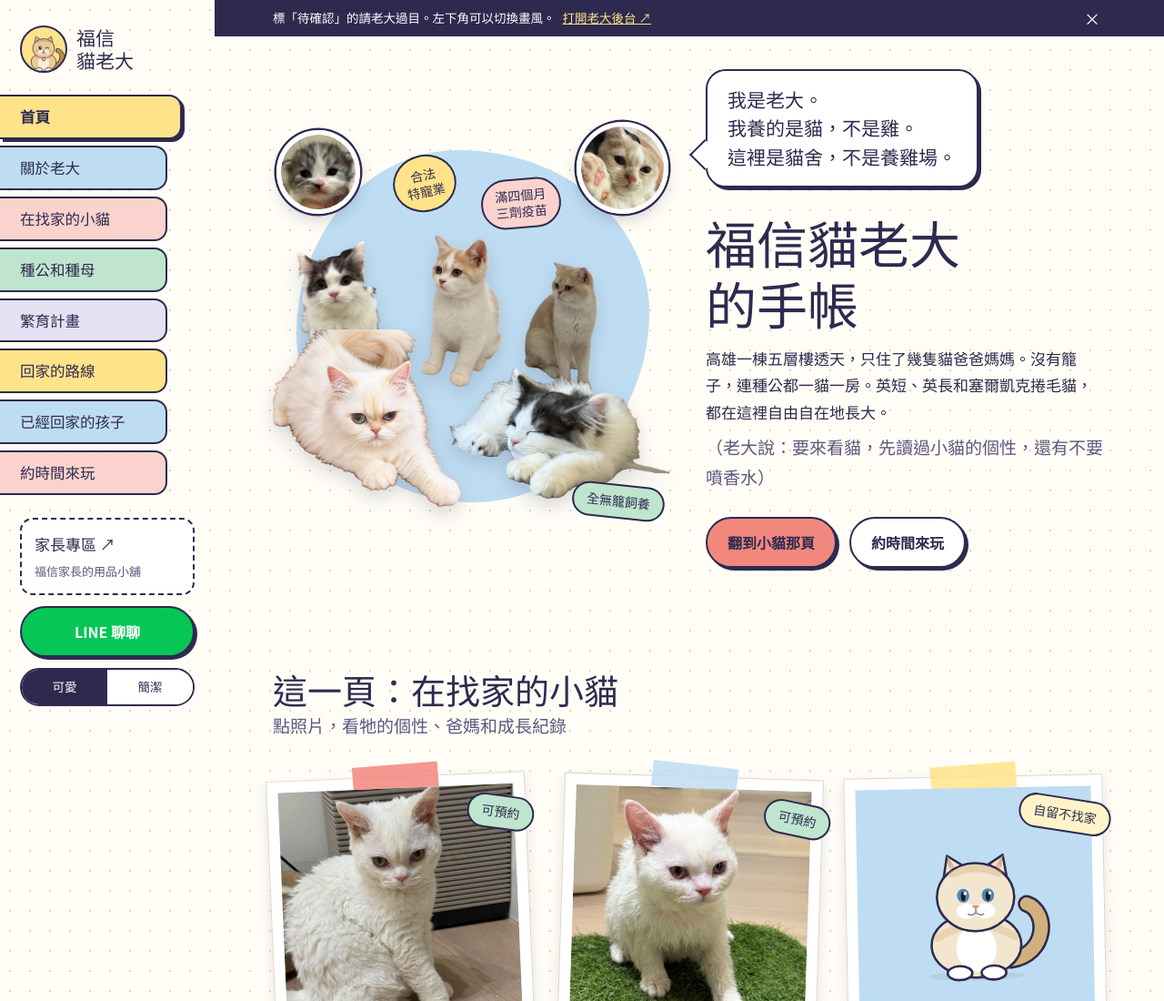
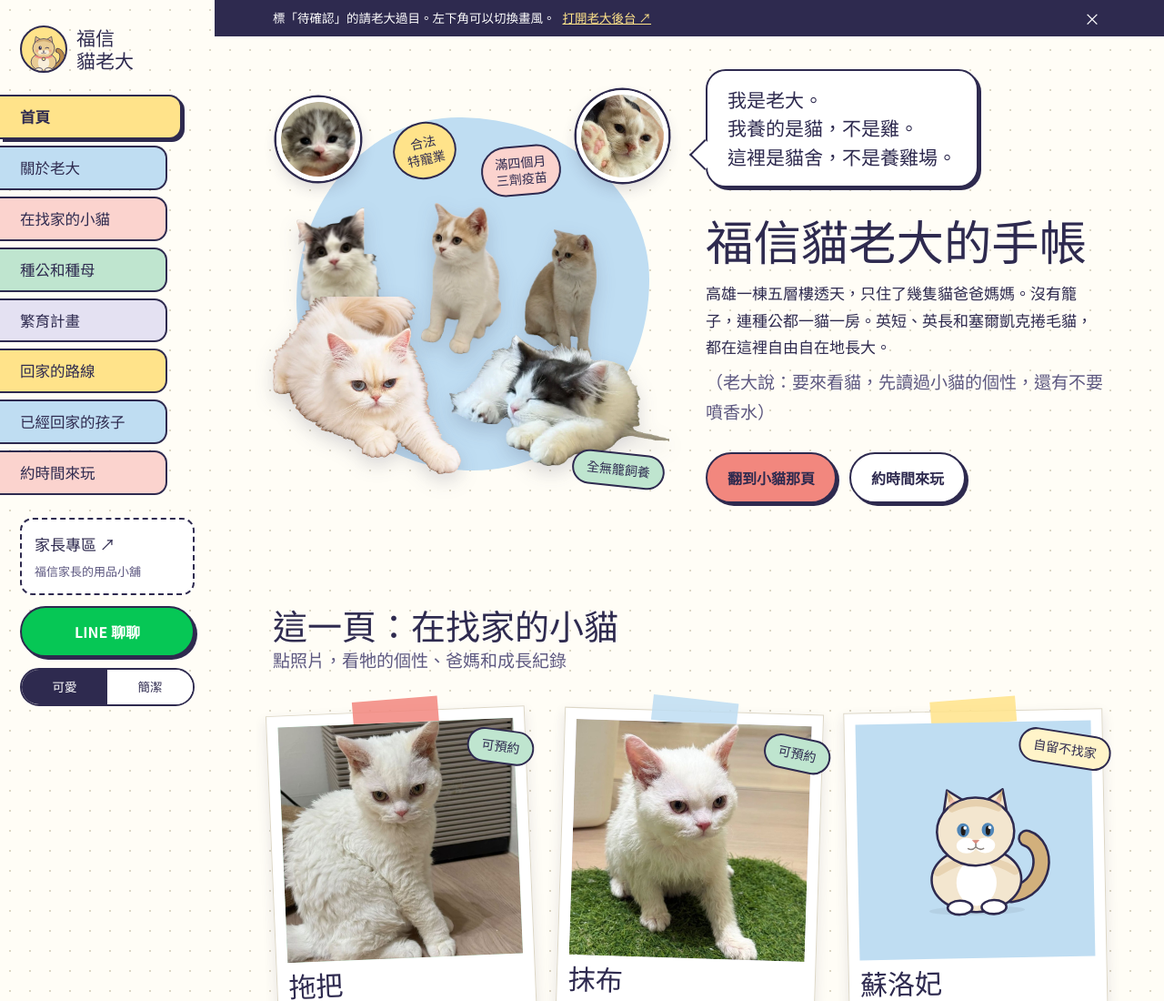
Before and after one commit to nc117/fuxin, a plain HTML site: page index.html in a window 1280 px wide. Shown: the top 1100 px of the page at 91% size. Drawn offline with Linux system fonts and the light colour scheme; a web font is replaced by a local one.

Commit message:
首頁標題：一行顯示，字級隨欄寬自動縮放
Co-Authored-By: Claude Opus 5.5 <noreply@anthropic.com>
Claude-Session: https://claude.ai/code/session_01QL2j5emNE1serQN2Ww7TPd

```diff
--- a/index.html
+++ b/index.html
@@ -82,6 +82,7 @@ section+section{margin-top:110px}
 
 /* hero */
 .hero{display:grid;grid-template-columns:1fr 1fr;gap:36px;align-items:center}
+.hero>div:last-child{container-type:inline-size;min-width:0}
 .boss{position:relative;aspect-ratio:1;max-width:500px}
 .blob{position:absolute;inset:8% 6% 4% 6%;background:var(--sky);border-radius:46% 54% 50% 50%/52% 46% 54% 48%}
 .boss svg{position:relative}
@@ -95,8 +96,8 @@ body.calm .crew .r{box-shadow:0 8px 16px rgba(46,42,79,.18)}
 .bubble{position:relative;display:inline-block;padding:16px 22px;background:#fff;border:2.5px solid var(--ink);border-radius:22px;font-family:var(--round);font-size:21px;line-height:1.5;box-shadow:var(--pop)}
 .bubble::after{content:"";position:absolute;left:-15px;bottom:22px;width:22px;height:22px;background:#fff;border-left:2.5px solid var(--ink);border-bottom:2.5px solid var(--ink);transform:rotate(45deg)}
 body.calm .bubble,body.calm .bubble::after{border-width:1px}
-.hero h1{margin-top:26px;font-size:clamp(38px,4.6vw,56px);line-height:1.2}
-.hero h1 .nw{white-space:nowrap;display:inline-block}
+.hero h1{margin-top:26px;font-size:clamp(30px,4.6vw,56px);line-height:1.2;white-space:nowrap}
+@supports (font-size:1cqw){.hero h1{font-size:min(56px,calc(100cqw / 8.4))}}
 .hero .lead{margin-top:12px;font-size:17px;max-width:26em}
 .cta{display:flex;flex-wrap:wrap;gap:14px;margin-top:26px}
 
@@ -539,7 +540,7 @@ home(){
       <span class="sticker tilt" style="right:2%;bottom:0;background:var(--mint);transform:rotate(6deg)">全無籠飼養</span></div>
     <div>
       <div class="bubble">我是老大。<br>我養的是貓，不是雞。<br>這裡是貓舍，不是養雞場。</div>
-      <h1><span class="nw">福信貓老大</span><span class="nw">的手帳</span></h1>
+      <h1>福信貓老大的手帳</h1>
       <p class="lead">高雄一棟五層樓透天，只住了幾隻貓爸爸媽媽。沒有籠子，連種公都一貓一房。英短、英長和塞爾凱克捲毛貓，都在這裡自由自在地長大。</p>
       <p class="note" style="margin-top:8px">（老大說：要來看貓，先讀過小貓的個性，還有不要噴香水）</p>
       <div class="cta"><a class="btn berry" href="#kittens">翻到小貓那頁</a><a class="btn" href="#visit">約時間來玩</a></div>
--- a/src/diary_tail.js
+++ b/src/diary_tail.js
@@ -79,7 +79,7 @@ home(){
       <span class="sticker tilt" style="right:2%;bottom:0;background:var(--mint);transform:rotate(6deg)">全無籠飼養</span></div>
     <div>
       <div class="bubble">我是老大。<br>我養的是貓，不是雞。<br>這裡是貓舍，不是養雞場。</div>
-      <h1><span class="nw">福信貓老大</span><span class="nw">的手帳</span></h1>
+      <h1>福信貓老大的手帳</h1>
       <p class="lead">高雄一棟五層樓透天，只住了幾隻貓爸爸媽媽。沒有籠子，連種公都一貓一房。英短、英長和塞爾凱克捲毛貓，都在這裡自由自在地長大。</p>
       <p class="note" style="margin-top:8px">（老大說：要來看貓，先讀過小貓的個性，還有不要噴香水）</p>
       <div class="cta"><a class="btn berry" href="#kittens">翻到小貓那頁</a><a class="btn" href="#visit">約時間來玩</a></div>
```
Also changed, not shown: src/diary_head.html (+3 -2 lines).
